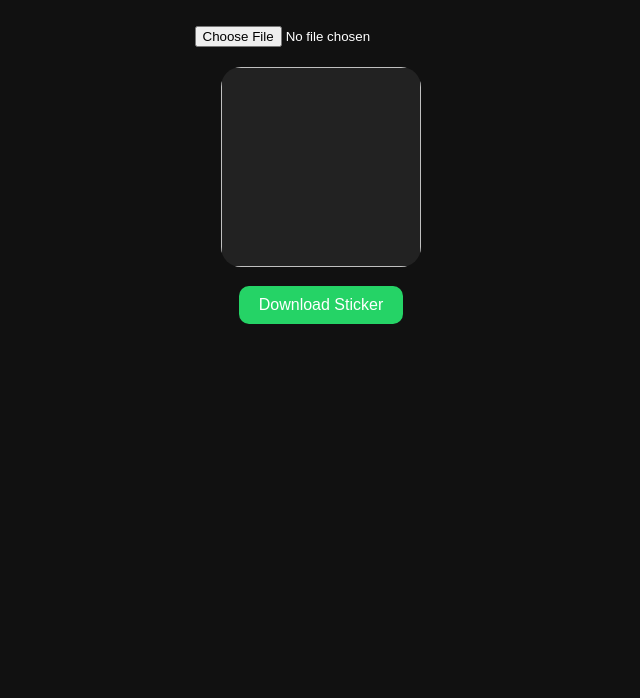
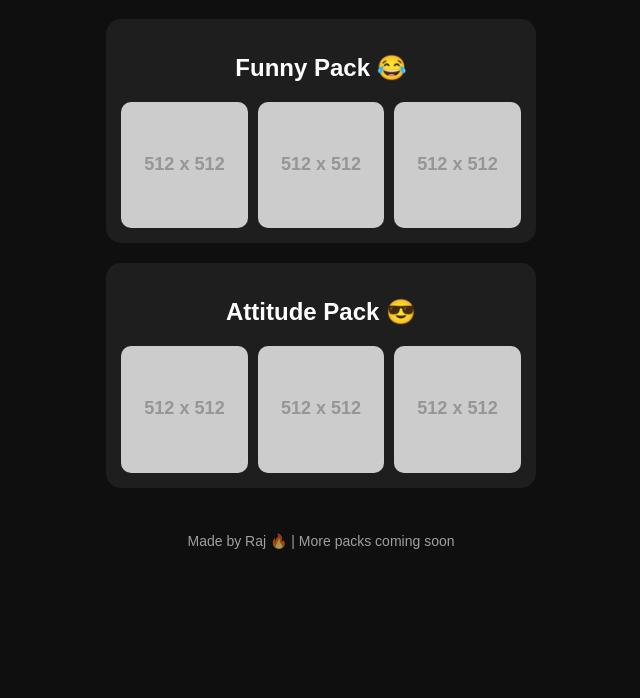
Before and after one commit to rdalui176-ai/index.html, a plain HTML site: page index.html in a window 1280 px wide. Shown: the part 102-800 px from the top of the page, without its empty margins (319-959 px from the left). Drawn offline with Linux system fonts and the light colour scheme; placeholder pictures from the web are drawn by us.

Commit message:
Update index.html

```diff
--- a/index.html
+++ b/index.html
@@ -1,84 +1,90 @@
-<!DOCTYPE html>
+ <!DOCTYPE html>
 <html>
 <head>
 <meta charset="UTF-8">
-<title>Sticker Maker</title>
+<title>Bangla Sticker Hub</title>
 <style>
 body {
-  font-family: Arial, sans-serif;
-  text-align: center;
-  background: #111;
-  color: white;
+  margin:0;
+  font-family: Arial;
+  background:#0f0f0f;
+  color:white;
+  text-align:center;
 }
-.container {
-  margin-top: 50px;
+h1 {
+  padding:20px;
 }
-.preview {
-  margin-top: 20px;
+.pack {
+  margin:20px auto;
+  width:90%;
+  max-width:400px;
+  background:#1e1e1e;
+  padding:15px;
+  border-radius:15px;
 }
-img {
-  width: 200px;
-  height: 200px;
-  object-fit: contain;
-  background: #222;
-  border-radius: 20px;
+.stickers {
+  display:grid;
+  grid-template-columns:repeat(3,1fr);
+  gap:10px;
+  margin-top:10px;
+}
+.stickers img {
+  width:100%;
+  border-radius:10px;
+  background:#222;
+  cursor:pointer;
 }
 button {
-  margin-top: 15px;
-  padding: 10px 20px;
-  border: none;
-  border-radius: 10px;
-  background: #25D366;
-  color: white;
-  font-size: 16px;
-  cursor: pointer;
+  margin-top:10px;
+  padding:8px 15px;
+  border:none;
+  border-radius:8px;
+  background:#25D366;
+  color:white;
+  cursor:pointer;
 }
-input {
-  margin-top: 20px;
+footer {
+  margin-top:30px;
+  padding:15px;
+  font-size:14px;
+  opacity:0.6;
 }
 </style>
 </head>
 <body>
 
-<div class="container">
-<h1>WhatsApp Sticker Maker</h1>
-<input type="file" id="upload" accept="image/*">
-<div class="preview">
-  <canvas id="canvas" width="512" height="512" style="display:none;"></canvas>
-  <img id="previewImage">
-</div>
-<button onclick="downloadSticker()">Download Sticker</button>
+<h1>Bangla Sticker Hub 😎</h1>
+
+<div class="pack">
+  <h2>Funny Pack 😂</h2>
+  <div class="stickers">
+    <img src="https://via.placeholder.com/512x512.png?text=Ki+Re" onclick="download(this.src)">
+    <img src="https://via.placeholder.com/512x512.png?text=Chup+Thak" onclick="download(this.src)">
+    <img src="https://via.placeholder.com/512x512.png?text=Ami+Bolchilam" onclick="download(this.src)">
+  </div>
 </div>
 
+<div class="pack">
+  <h2>Attitude Pack 😎</h2>
+  <div class="stickers">
+    <img src="https://via.placeholder.com/512x512.png?text=Boss" onclick="download(this.src)">
+    <img src="https://via.placeholder.com/512x512.png?text=Level+Up" onclick="download(this.src)">
+    <img src="https://via.placeholder.com/512x512.png?text=No+Tension" onclick="download(this.src)">
+  </div>
+</div>
+
+<footer>
+Made by Raj 🔥 | More packs coming soon
+</footer>
+
 <script>
-const upload = document.getElementById("upload");
-const previewImage = document.getElementById("previewImage");
-const canvas = document.getElementById("canvas");
-const ctx = canvas.getContext("2d");
-
-upload.addEventListener("change", function(event) {
-  const file = event.target.files[0];
-  const reader = new FileReader();
-
-  reader.onload = function(e) {
-    const img = new Image();
-    img.onload = function() {
-      ctx.clearRect(0, 0, 512, 512);
-      ctx.drawImage(img, 0, 0, 512, 512);
-      previewImage.src = canvas.toDataURL("image/png");
-    }
-    img.src = e.target.result;
-  }
-  reader.readAsDataURL(file);
-});
-
-function downloadSticker() {
-  const link = document.createElement("a");
+function download(url) {
+  const link = document.createElement('a');
+  link.href = url;
   link.download = "sticker.png";
-  link.href = canvas.toDataURL("image/png");
   link.click();
 }
 </script>
 
 </body>
-  </html>
+</html>
```
